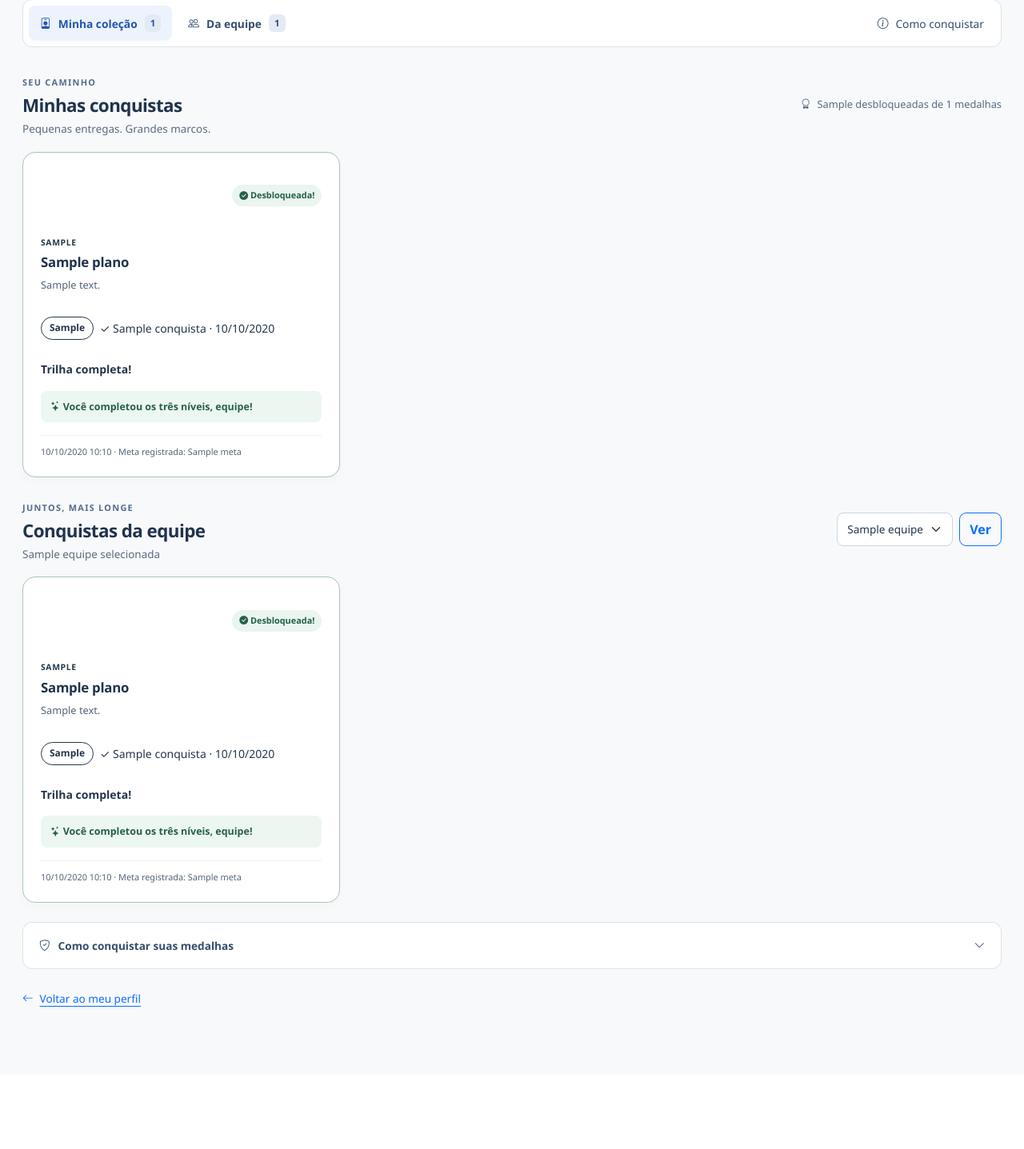
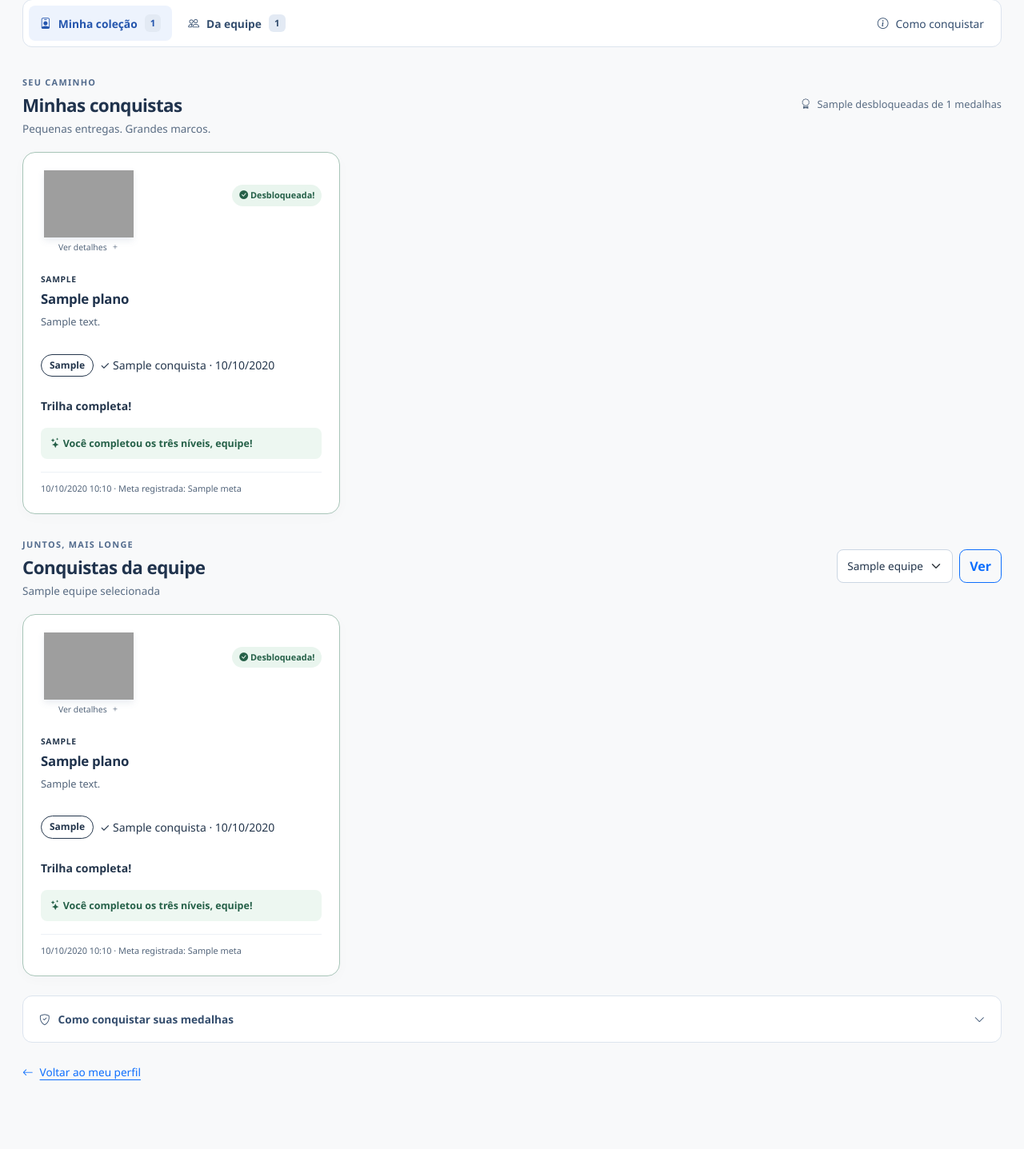
Before and after one commit to sonmook/portal-chamados, a Django app: template helpdesk/templates/helpdesk/conquistas/lista.html in a window 1280 px wide. Shown: the part 452-1889 px from the top of the page at 80% size. Before the commit the page ends 1711 px from the top, so only its background shows below. Run offline with Django 5.2, Linux system fonts and the light colour scheme; the template is opened without the code that fills it: most values are stand-ins (such as "Sample title", 1, 10 or a date in 2020); grey boxes are pictures that could not be loaded.

Commit message:
style: add illustrated achievement medals and profile showcase

```diff
--- a/helpdesk/static/helpdesk/css/portal.css
+++ b/helpdesk/static/helpdesk/css/portal.css
@@ -243,3 +243,34 @@ form label { color: var(--portal-ink); }
 .conquistas-voltar { display: inline-flex; gap: 8px; align-items: center; font-size: .85rem; text-underline-offset: 4px; }
 @media (max-width: 991.98px) { .conquistas-hero { padding: 28px; gap: 24px; } .conquistas-resumo { max-width: 300px; padding: 20px; gap: 14px; } .conquistas-emblema { width: 56px; height: 64px; font-size: 1.7rem; } }
 @media (max-width: 767.98px) { .conquistas-hero { flex-direction: column; align-items: stretch; padding: 24px; border-radius: 16px; } .conquistas-resumo { max-width: none; } .conquistas-menu a { flex: 1 1 auto; padding-inline: 10px; } .conquistas-menu .conquistas-ajuda { margin-left: 0; } .conquistas-secao-titulo { align-items: flex-start; } .conquistas-equipe-form { width: 100%; } .conquistas-equipe-form select { flex: 1; max-width: none; } }
+/* Ilustrações originais e vitrine de medalhas; detalhes nativos para toque e teclado. */
+.medalha-arte { display: block; max-width: 100%; height: auto; object-fit: contain; }
+.medalha-detalhes { position: relative; min-width: 0; }
+.medalha-detalhes summary { cursor: pointer; list-style: none; border-radius: 12px; }
+.medalha-detalhes summary::-webkit-details-marker { display: none; }
+.medalha-ver { display: inline-flex; align-items: center; justify-content: center; gap: 5px; font-size: .65rem; color: #52647a; margin-top: 4px; }
+.medalha-detalhes[open] .medalha-ver .bi-plus { transform: rotate(45deg); }
+.medalha-ficha { padding: 16px; border-radius: 12px; background: #f4f7fc; border: 1px solid #dce4ee; color: #24364c; font-size: .8rem; line-height: 1.6; margin-top: 12px; overflow-wrap: anywhere; }
+.medalha-ficha p { margin: 8px 0 12px; }
+.medalha-ficha dl { margin-bottom: 0; }
+.medalha-ficha dd:last-child { margin-bottom: 0; }
+.perfil-vitrine { margin: 4px 0 30px; padding: 20px; border: 1px solid #dce4ee; border-radius: 16px; background: linear-gradient(145deg,#fbfcff,#f1f5fc); }
+.perfil-vitrine-titulo { display: flex; align-items: center; justify-content: space-between; flex-wrap: wrap; gap: 12px; margin-bottom: 6px; }
+.perfil-vitrine-titulo h2 { margin-top: 5px; margin-bottom: 0; font-weight: 700; }
+.perfil-vitrine-titulo > a { font-size: .75rem; text-underline-offset: 3px; }
+.perfil-vitrine-medalhas { display: grid; grid-template-columns: repeat(3,minmax(0,1fr)); gap: 12px; align-items: start; }
+.medalha-perfil summary { display: flex; flex-direction: column; align-items: center; gap: 6px; text-align: center; padding: 10px 6px 14px; }
+.medalha-perfil summary:hover, .medalha-perfil[open] summary { background: #e8eef9; }
+.medalha-perfil summary > span:not(.medalha-ver):not(.nivel-selo) { font-size: .78rem; font-weight: 650; color: #243b5b; overflow-wrap: anywhere; }
+.medalha-perfil .medalha-arte { width: 128px; filter: drop-shadow(0 5px 5px #2b457715); }
+.perfil-vitrine-vazia { grid-column: 1/-1; font-size: .84rem; color: #52647a; margin: 4px 0 0; }
+.conquistas-page .conquista-card { overflow: visible; }
+.conquistas-page .conquista-topo { align-items: flex-start; gap: 8px; }
+.medalha-colecao { max-width: 100%; width: 120px; }
+.medalha-colecao summary { display: flex; flex-direction: column; align-items: center; padding: 0 4px 6px; }
+.medalha-colecao .medalha-arte { width: 120px; filter: drop-shadow(0 4px 4px #2b457719); }
+.medalha-colecao.medalha-pendente .medalha-arte { filter: grayscale(.85); opacity: .68; }
+.medalha-colecao .medalha-ficha { width: 260px; max-width: min(260px,calc(100vw - 84px)); }
+.conquistas-page .conquista-estado { margin-top: 18px; }
+.medalha-colecao[open] { width: 100%; }
+@media (max-width: 575.98px) { .perfil-vitrine { padding: 16px; } .perfil-vitrine-medalhas { grid-template-columns: minmax(0,1fr); gap: 8px; } .medalha-perfil summary { display: grid; grid-template-columns: 88px minmax(0,1fr); text-align: left; justify-items: start; column-gap: 12px; } .medalha-perfil .medalha-arte { width: 88px; grid-row: 1/4; } .medalha-perfil summary > span { grid-column: 2; } .medalha-perfil .medalha-ver { justify-content: start; } }
--- a/helpdesk/templates/helpdesk/conquistas/cartoes.html
+++ b/helpdesk/templates/helpdesk/conquistas/cartoes.html
@@ -1,6 +1,7 @@
+{% load static %}
 <div class="row g-3 mb-4">
 {% for item in cartoes %}<div class="col-md-6 col-xl-4"><article class="card h-100 conquista-card conquista-{{ item.visual.cor }} {% if item.conquista %}conquista-obtida{% elif not item.regra.ativa %}conquista-pausada{% endif %}"><div class="card-body d-flex flex-column">
-<div class="conquista-topo mb-3"><span class="conquista-medalha" aria-hidden="true"><span class="conquista-medalha-centro"><i class="bi bi-{{ item.visual.simbolo }}"></i></span><i class="bi bi-star-fill conquista-brilho"></i></span><span class="conquista-estado">{% if item.conquista %}<i class="bi bi-check-circle-fill" aria-hidden="true"></i> Desbloqueada!{% elif not item.regra.ativa %}<i class="bi bi-pause-circle" aria-hidden="true"></i> Pausada{% else %}<i class="bi bi-unlock" aria-hidden="true"></i> Em progresso{% endif %}</span></div>
+<div class="conquista-topo mb-3"><details class="medalha-detalhes medalha-colecao {% if not item.conquista %}medalha-pendente{% endif %}"><summary aria-label="Detalhes de {% if item.conquista %}{{ item.conquista.nome }}{% else %}{{ item.regra.nome }}{% endif %}"><img class="medalha-arte" src="{% static item.visual.arquivo %}" width="120" height="120" alt=""><span class="medalha-ver">Ver detalhes <i class="bi bi-plus" aria-hidden="true"></i></span></summary><div class="medalha-ficha"><strong>{% if item.conquista %}{{ item.conquista.nome }}{% else %}{{ item.regra.nome }}{% endif %}</strong><p>{% if item.conquista %}{{ item.conquista.descricao }}{% else %}{{ item.regra.descricao }}{% endif %}</p><dl><dt>Meta {% if item.conquista %}registrada{% else %}atual{% endif %}</dt><dd>{% if item.conquista %}{{ item.conquista.meta }}{% else %}{{ item.regra.meta }}{% endif %}</dd>{% if item.conquista %}<dt>Conquistada em</dt><dd>{{ item.conquista.alcancada_em|date:'d/m/Y H:i' }}</dd>{% else %}<dt>Estado</dt><dd>{% if item.regra.ativa %}Em progresso{% else %}Pausada{% endif %}</dd>{% endif %}</dl></div></details><span class="conquista-estado">{% if item.conquista %}<i class="bi bi-check-circle-fill" aria-hidden="true"></i> Desbloqueada!{% elif not item.regra.ativa %}<i class="bi bi-pause-circle" aria-hidden="true"></i> Pausada{% else %}<i class="bi bi-unlock" aria-hidden="true"></i> Em progresso{% endif %}</span></div>
 <p class="conquista-chamada mb-2">{{ item.regra.get_metrica_display }}</p>
 <h3 class="h5 fw-bold">{% if item.plano %}{{ item.plano.nome }}{% elif item.conquista %}{{ item.conquista.nome }}{% else %}{{ item.regra.nome }}{% endif %}</h3>
 <p class="text-muted small">{% if item.plano %}{{ item.plano.descricao }}{% elif item.conquista %}{{ item.conquista.descricao }}{% else %}{{ item.regra.descricao }}{% endif %}</p>
--- a/helpdesk/templates/helpdesk/perfil.html
+++ b/helpdesk/templates/helpdesk/perfil.html
@@ -5,6 +5,7 @@
 <div class="mb-4"><h1 class="h2">Meu Perfil</h1><p class="text-muted">Personalize seus dados e sua foto no Portal de TI.</p></div>
 <div class="row g-4"><div class="col-lg-8"><div class="card"><div class="card-body p-4">
 <div class="d-flex align-items-center gap-3 mb-4 perfil-resumo">{% include 'helpdesk/componentes/avatar.html' with pessoa=request.user %}<div><h2 class="h5 mb-1">{{ request.user.get_full_name|default:request.user.username }}</h2><span class="text-muted">@{{ request.user.username }}</span></div></div>
+<section class="perfil-vitrine" aria-labelledby="titulo-vitrine"><div class="perfil-vitrine-titulo"><div><span class="conquistas-eyebrow">SUA JORNADA</span><h2 id="titulo-vitrine" class="h5">Minhas conquistas</h2></div><a href="{% url 'minhas_conquistas' %}">Ver conquistas e progresso <i class="bi bi-arrow-up-right" aria-hidden="true"></i></a></div><p class="small text-muted">Suas três medalhas mais recentes. Selecione uma para ver os detalhes.</p><div class="perfil-vitrine-medalhas">{% for conquista in conquistas %}<details class="medalha-detalhes medalha-perfil"><summary><img class="medalha-arte" src="{% static conquista.visual.arquivo %}" width="128" height="128" alt=""><span>{{ conquista.nome }}</span>{% if conquista.nivel %}<span class="nivel-selo nivel-{{ conquista.nivel }}">{{ conquista.get_nivel_display }}</span>{% endif %}<span class="medalha-ver">Ver conquista <i class="bi bi-plus" aria-hidden="true"></i></span></summary><div class="medalha-ficha"><strong>{{ conquista.nome }}</strong><p>{{ conquista.descricao }}</p><dl><dt>Meta registrada</dt><dd>{{ conquista.meta }}</dd><dt>Conquistada em</dt><dd>{{ conquista.alcancada_em|date:'d/m/Y H:i' }}</dd></dl></div></details>{% empty %}<p class="perfil-vitrine-vazia"><i class="bi bi-stars" aria-hidden="true"></i> Suas medalhas aparecerão aqui. Cada resolução elegível aproxima você da primeira conquista.</p>{% endfor %}</div></section>
 <form method="post" enctype="multipart/form-data">{% csrf_token %}{{ form.versao }}{{ form.versao.errors }}
 {{ form.non_field_errors }}
 <div class="row g-3">
@@ -32,7 +33,6 @@
 <aside class="col-lg-4"><div class="card"><div class="card-body p-4"><h2 class="h5">Minha conta</h2>
 <dl><dt>Usuário de login</dt><dd class="text-break">{{ request.user.username }}</dd><dt>E-mail</dt><dd class="text-break">{{ request.user.email|default:'Não informado' }}</dd><dt>Nível de acesso</dt><dd>{% if request.user.is_superuser %}Administrador{% elif request.user.is_staff %}Técnico de TI{% else %}Solicitante{% endif %}</dd></dl>
 <p class="text-muted small">Login, e-mail e permissões são gerenciados pelo administrador.</p>
-<h2 class="h5 mt-4">Minhas conquistas</h2><ul class="list-unstyled">{% for conquista in conquistas %}<li class="mb-2"><span class="conquista-mini conquista-{{ conquista.visual.cor }}" aria-hidden="true"><i class="bi bi-{{ conquista.visual.simbolo }}"></i></span> {{ conquista.nome }}{% if conquista.nivel %} <span class="nivel-selo nivel-{{ conquista.nivel }}">{{ conquista.get_nivel_display }}</span>{% endif %}</li>{% empty %}<li class="text-muted">Suas medalhas aparecerão aqui.</li>{% endfor %}</ul><a href="{% url 'minhas_conquistas' %}">Ver conquistas e progresso</a>
 <h2 class="h5 mt-4">Minhas equipes</h2><ul class="list-unstyled">{% for vinculo in vinculos %}<li class="mb-2">{{ vinculo.equipe.nome }}{% if vinculo.coordenador %} <span class="badge bg-primary">Coordenador</span>{% endif %}{% if not vinculo.equipe.ativa %} <span class="badge bg-secondary">Inativa</span>{% endif %}</li>{% empty %}<li class="text-muted">Nenhuma equipe vinculada.</li>{% endfor %}</ul>
 </div></div></aside></div>
 <script defer src="{% static 'helpdesk/js/perfil-foto.js' %}"></script>
--- a/helpdesk/visual_conquistas.py
+++ b/helpdesk/visual_conquistas.py
@@ -9,6 +9,9 @@ ICONES = {
     'escudo': {'nome': 'Escudo', 'simbolo': 'shield-check', 'cor': 'turquesa', 'chamada': 'Confiança em cada entrega'},
     'alvo': {'nome': 'Alvo', 'simbolo': 'bullseye', 'cor': 'violeta', 'chamada': 'Um passo mais perto da meta'},
 }
+for codigo, dados in ICONES.items():
+    dados['arquivo'] = f'helpdesk/conquistas/{codigo}.svg'
+
 OPCOES_ICONES = [(codigo, dados['nome']) for codigo, dados in ICONES.items()]
 
 
```
Also changed, not shown: docs/conquistas.md (+7 -1 lines), helpdesk/test_visual_conquistas.py (+18 -2 lines), CHANGELOG.md, README.md, helpdesk/static/helpdesk/conquistas/alvo.svg (added), helpdesk/static/helpdesk/conquistas/cronometro.svg (added), helpdesk/static/helpdesk/conquistas/equipe.svg (added), helpdesk/static/helpdesk/conquistas/escudo.svg (added), helpdesk/static/helpdesk/conquistas/estrela.svg (added), helpdesk/static/helpdesk/conquistas/foguete.svg (added), helpdesk/static/helpdesk/conquistas/raio.svg (added), helpdesk/static/helpdesk/conquistas/trofeu.svg (added), 3 other files.
